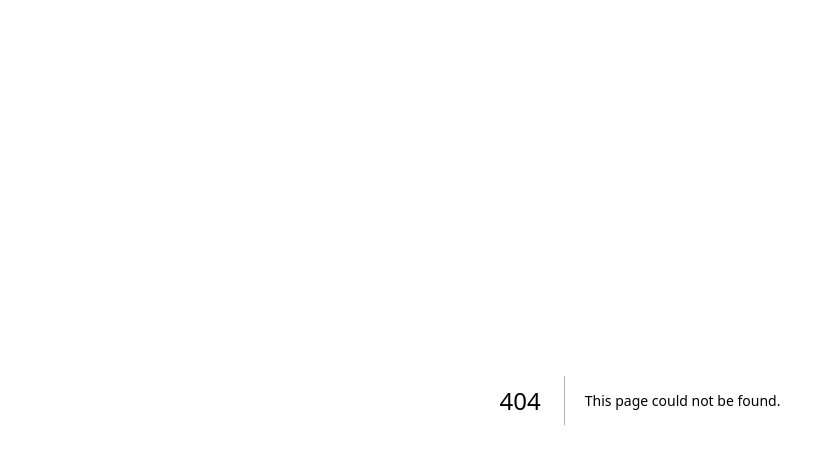
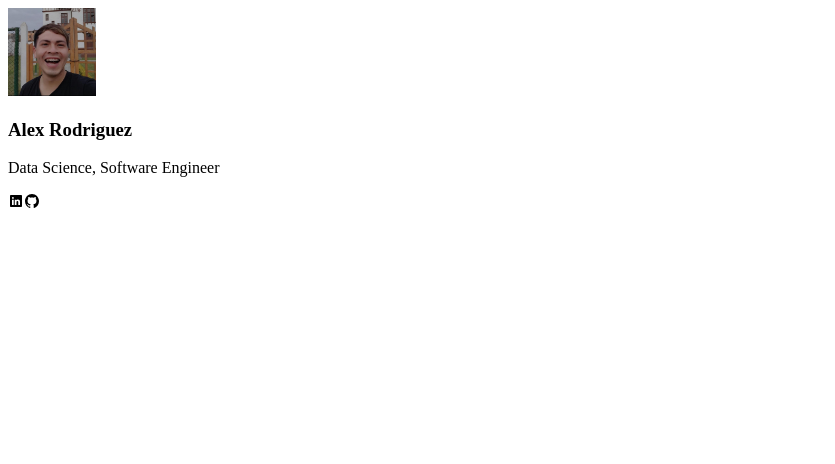
Before and after one commit to AlexRodriguezVillavicencio/blog, a Next.js app: page /components/post/User in a window 1280 px wide. Before the commit this address had no page. Shown: the top 464 px of the page, without its empty margins (0-835 px from the left). Built offline with nearby package versions, Linux system fonts and the light colour scheme.

Commit message:
add components user and header user

```diff
--- a/src/app/page.tsx
+++ b/src/app/page.tsx
@@ -14,7 +14,7 @@ export default function Home() {
           <Stories/>
           <Stories/>
         </section>
-        <section className="w-4/12 pl-6 ">
+        <section className="w-4/12 pl-6 border-l-[1px] border-indigo-400">
           <h5 className="text-xl pb-5 "><span>Popular</span></h5>
           <ol className="listFeatured">
             <Popular/>
--- /dev/null
+++ b/src/pages/components/post/User.tsx
@@ -0,0 +1,22 @@
+import { IoLogoLinkedin, IoLogoGithub } from "react-icons/io";
+import perfilUser from "../../../../public/img/perfil-alex.jpeg";
+import Image from 'next/image'
+
+export default function User() {
+  return (
+    <div className="mt-[40px] w-[200px] h-[220px]">
+      <Image
+        src={perfilUser}
+        width={88}
+        className="rounded-full"
+        alt="" />
+
+      <h3 className="font-bold " >Alex Rodriguez</h3>
+      <p className="text-sm mt-[4px]" >Data Science, Software Engineer</p>
+      <div className="flex mt-[10px] mb-[40px]">
+      <IoLogoLinkedin className="text-2xl" />
+      <IoLogoGithub className="text-2xl ml-[10px]"/>
+      </div>
+    </div>
+  )
+}
```
Also changed, not shown: src/pages/components/post/HeaderUser.jsx (added, +18 -0 lines).
